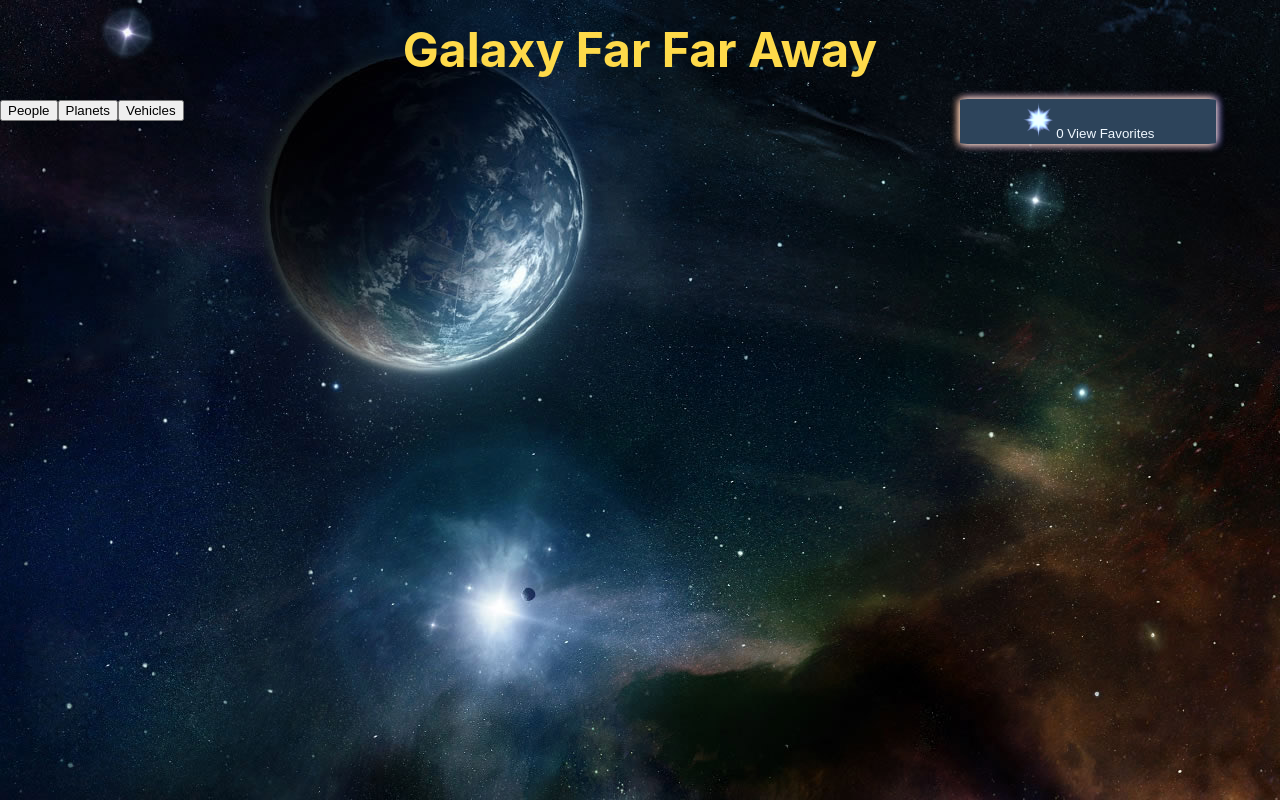
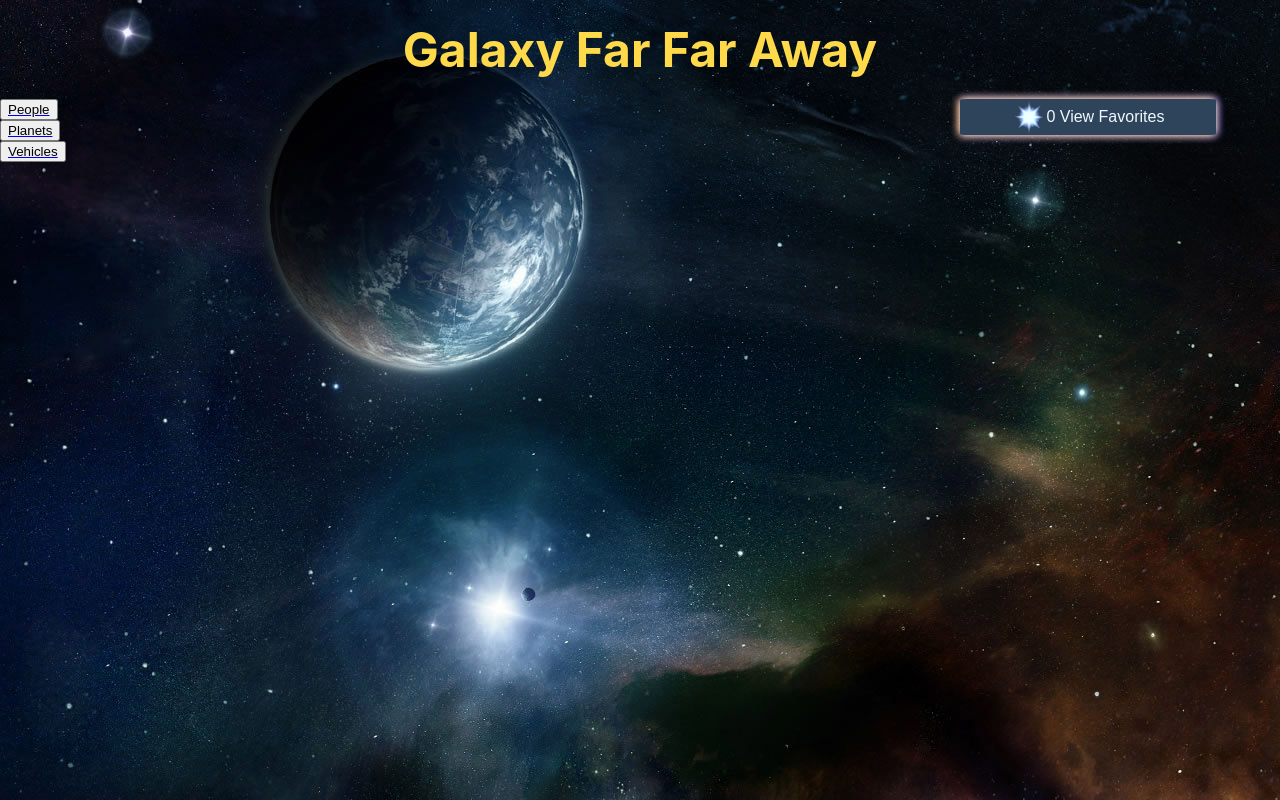
Before and after one commit to SamanthaLFreeman/GalaxyFarFarAway, a React (Create React App) app: page / in a window 1280 px wide. Shown: the top 800 px of the page. Built offline with nearby package versions, Linux system fonts and the light colour scheme; no server answers.

Commit message:
Centerimage and text on view favorites button

```diff
--- a/src/components/FavR2D2/FavR2D2.scss
+++ b/src/components/FavR2D2/FavR2D2.scss
@@ -1,8 +1,16 @@
+button {
+    display: flex;
+    align-items: center;
+    justify-content: center;
+
+}
+
 .favorites-btn {
     background-color: #2d445b;
     border-radius: 3%;
     border: hidden;
-    height: 45px;
+    font-size: 1em;
+    height: 36px;
     width: 20%;
     color: aliceblue;
     float: right;
@@ -23,8 +31,3 @@
         -3px 0 18px hsl(134, 100%, 50%),
         3px 0 18px hsl(134, 100%, 50%);
 }
-
-.star-img:hover {
-    padding: 0;
-    width: 32%;
-}
```
